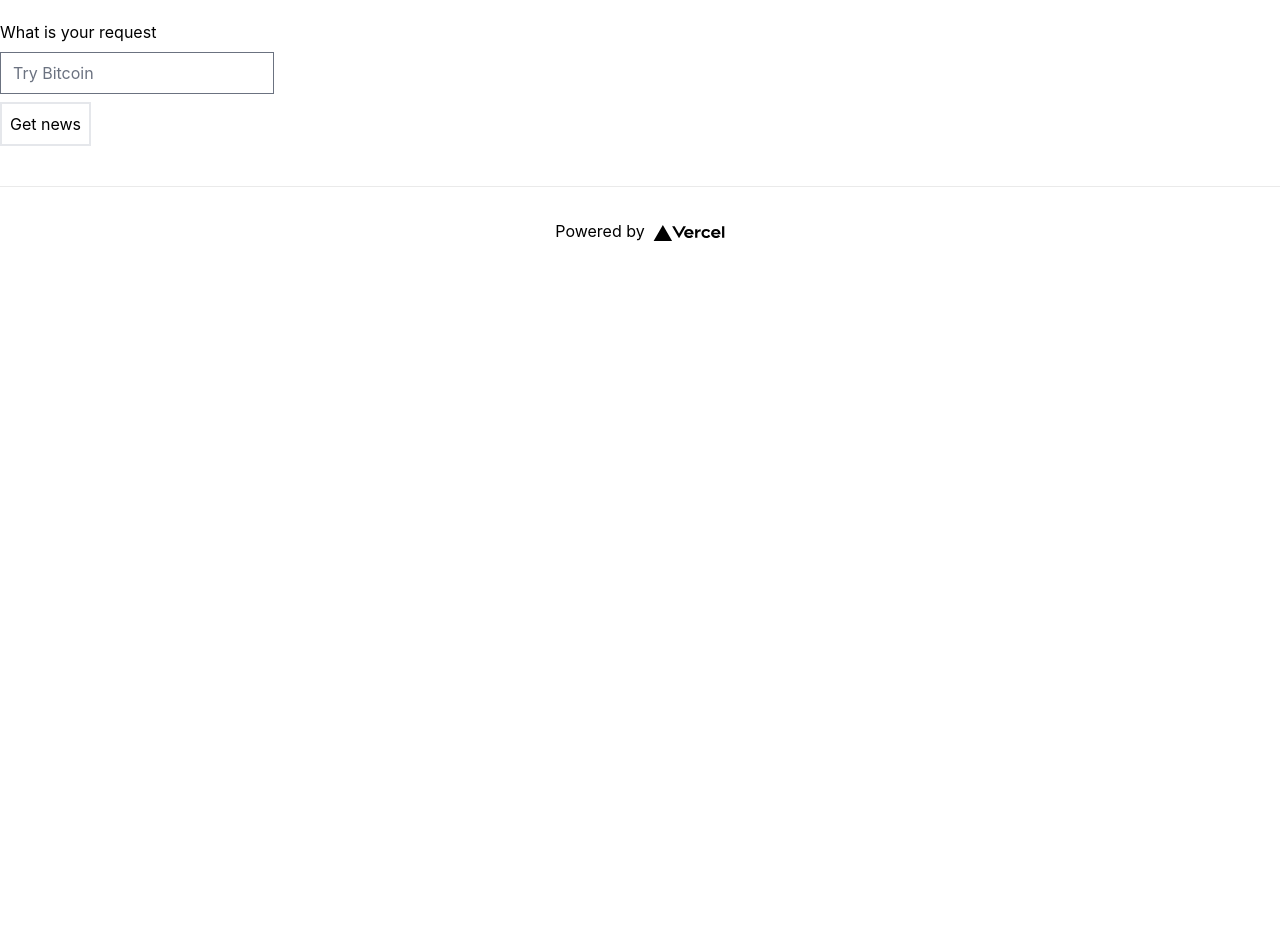
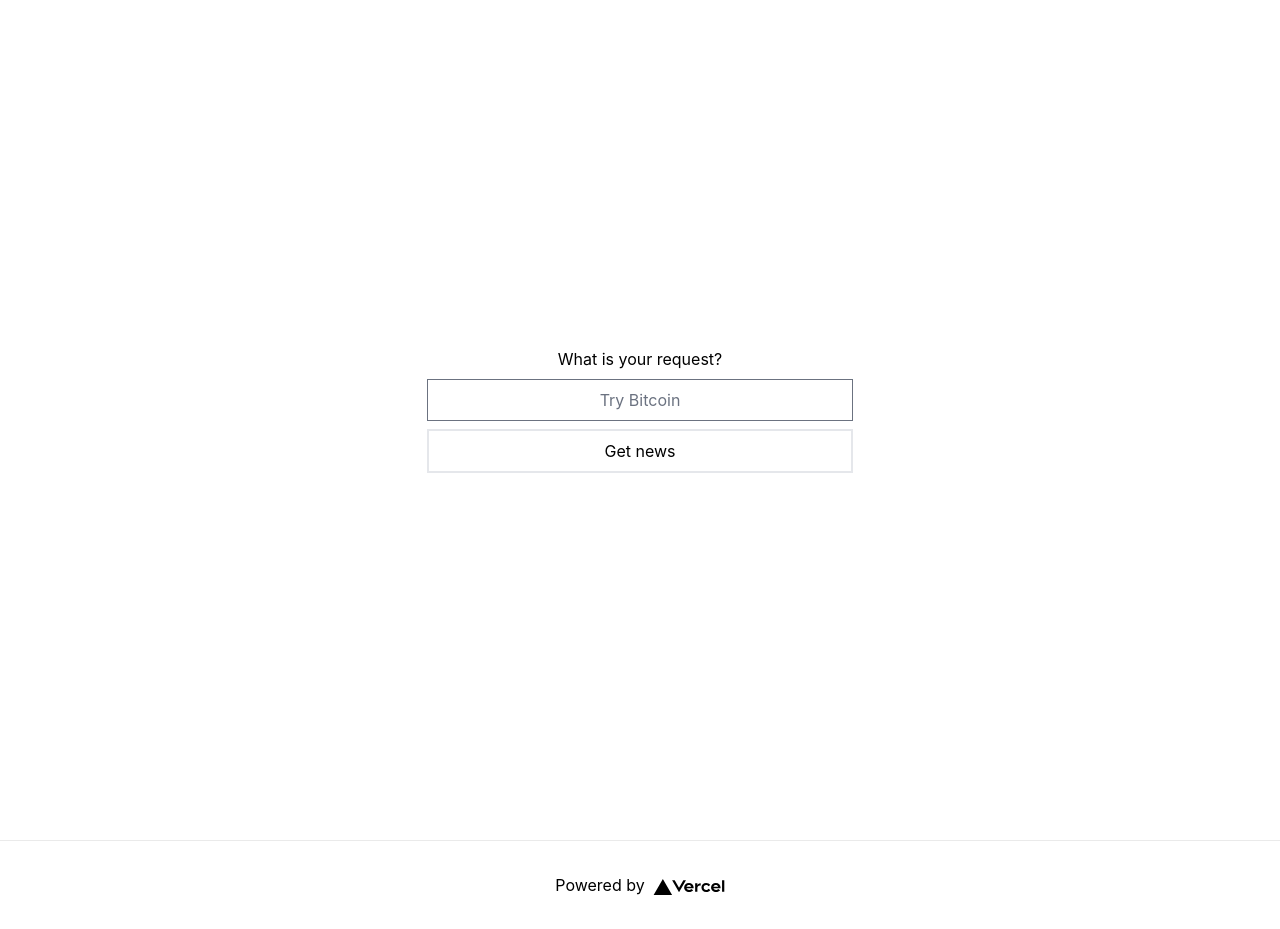
Before and after one commit to Coldboltage/cryptonews-v2, a Next.js app: page / in a window 1280 px wide. Before the commit the page ends 800 px from the top, so only its background shows below. Built offline with nearby package versions, Linux system fonts and the light colour scheme.

Commit message:
updated with placeholder image, images, grid and styling

```diff
--- a/components/PostItem.js
+++ b/components/PostItem.js
@@ -1,9 +1,34 @@
 import React from "react";
+import Image from "next/image";
+import placeholder from "../image/placeholder.png";
 
-const PostItem = ({ title, index, url, publishedAt, source: { name } }) => {
+const PostItem = ({
+  urlToImage,
+  title,
+  index,
+  url,
+  publishedAt,
+  source: { name },
+}) => {
   return (
-    <div className="pb-10">
-      <p>
+    <div className="grid grid-cols-4 gap-5 mb-10">
+      {/* Picture Side */}
+      <div className="col-span-1">
+        <a href={url}>
+          <img
+            src={urlToImage === null ? placeholder.src : urlToImage}
+            alt={title}
+            width={200}
+            height={200}
+          ></img>
+        </a>
+      </div>
+      {/* Information side */}
+      <div className="pb-10 col-span-3">
+        <a href={url} target="_blank" rel="noopener noreferrer">
+          {title}
+        </a>
+        <p className="text-xs pt-2">
           {new Date(publishedAt).toLocaleDateString("en-GB", {
             weekday: "long",
             year: "numeric",
@@ -12,9 +37,7 @@ const PostItem = ({ title, index, url, publishedAt, source: { name } }) => {
           })}{" "}
           / Source: {name}
         </p>
-      <a href={url} target="_blank" rel="noopener noreferrer">
-        {title}
-      </a>
+      </div>
     </div>
   );
 };
--- a/pages/index.js
+++ b/pages/index.js
@@ -12,7 +12,7 @@ export default function Home() {
 
   const handleSubmit = (e) => {
     e.preventDefault();
-    toast(`We're getting you news!`)
+    toast(`We're getting you news!`);
     router.push(`/posts/${query}`);
   };
   return (
@@ -22,25 +22,27 @@ export default function Home() {
         <meta name="description" content="Generated by create next app" />
         <link rel="icon" href="/favicon.ico" />
       </Head>
-      <main className="container mx-auto">
       <ToastContainer />
-        <div>
-          <div className="">
-            <form onSubmit={handleSubmit}>
+      <main className="container mx-auto grid grid-cols-3 h-screen items-center">
+        <div className="justify-center text-center col-start-2">
+          <form className="flex flex-col" onSubmit={handleSubmit}>
             <label className="block pb-2 mt-5" htmlFor="item">
-                What is your request
+              What is your request?
             </label>
             <input
-                className="block mb-2"
+              className="block mb-2 text-center"
               type="text"
               id="item"
               value={query}
               placeholder="Try Bitcoin"
               onChange={(e) => setQuery(e.target.value)}
             />
-              <input type="submit" className="border-2 p-2 cursor-pointer" value="Get news" />
+            <input
+              type="submit"
+              className="border-2 p-2 cursor-pointer"
+              value="Get news"
+            />
           </form>
-          </div>
         </div>
       </main>
 
--- a/pages/posts/[id]/index.js
+++ b/pages/posts/[id]/index.js
@@ -21,7 +21,9 @@ export async function getServerSideProps({params: {id}}) {
       "Authorization" : apiKey
     }
   });
+
   const data = await res.json();
+  console.log(data)
   return {
     props:{data, id}
   }
```
Also changed, not shown: image/placeholder.png (added), 1 other file (tests, documents, lock files or other folders). Lines whose indentation alone changed are shown as unchanged.
